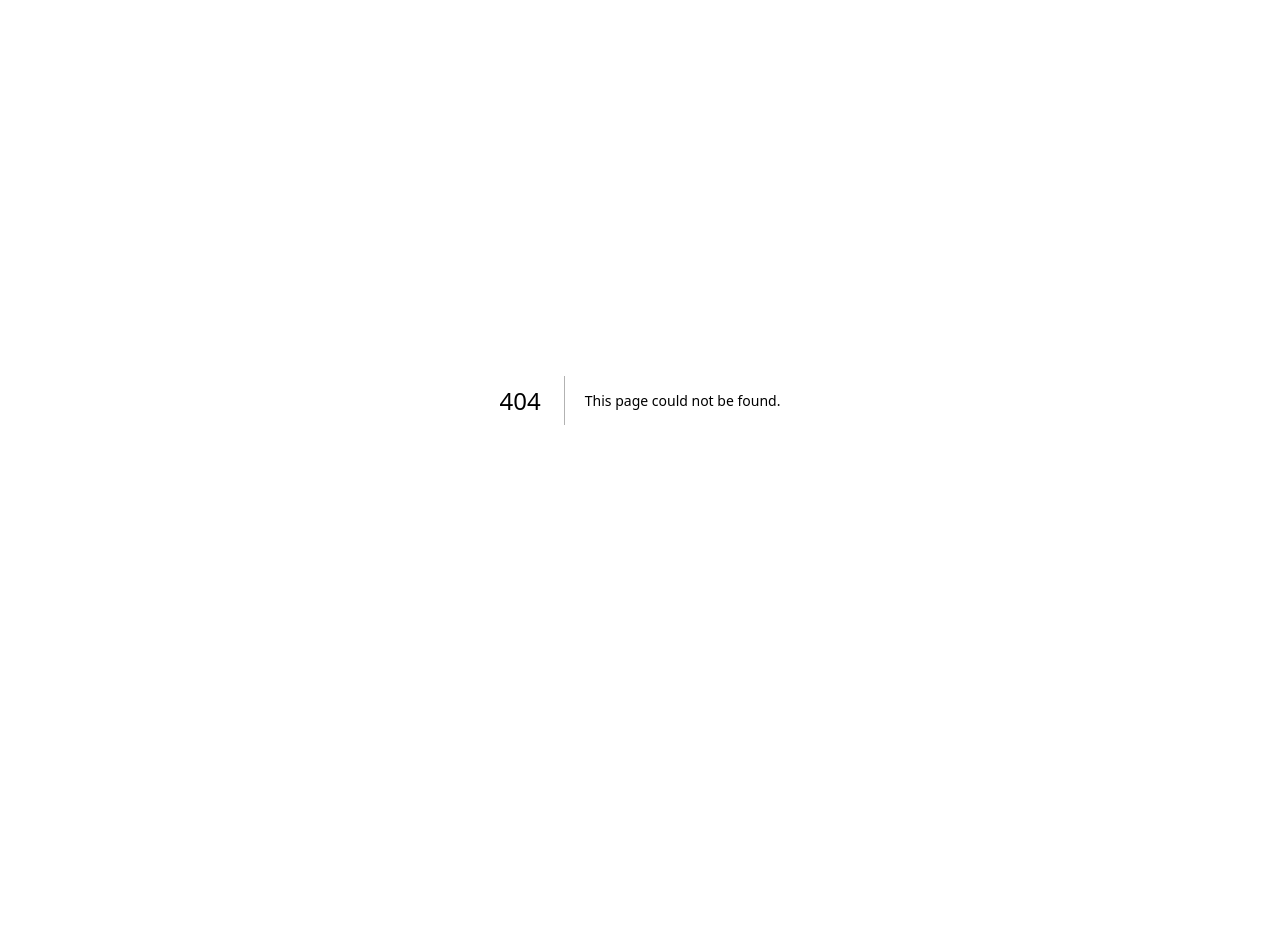
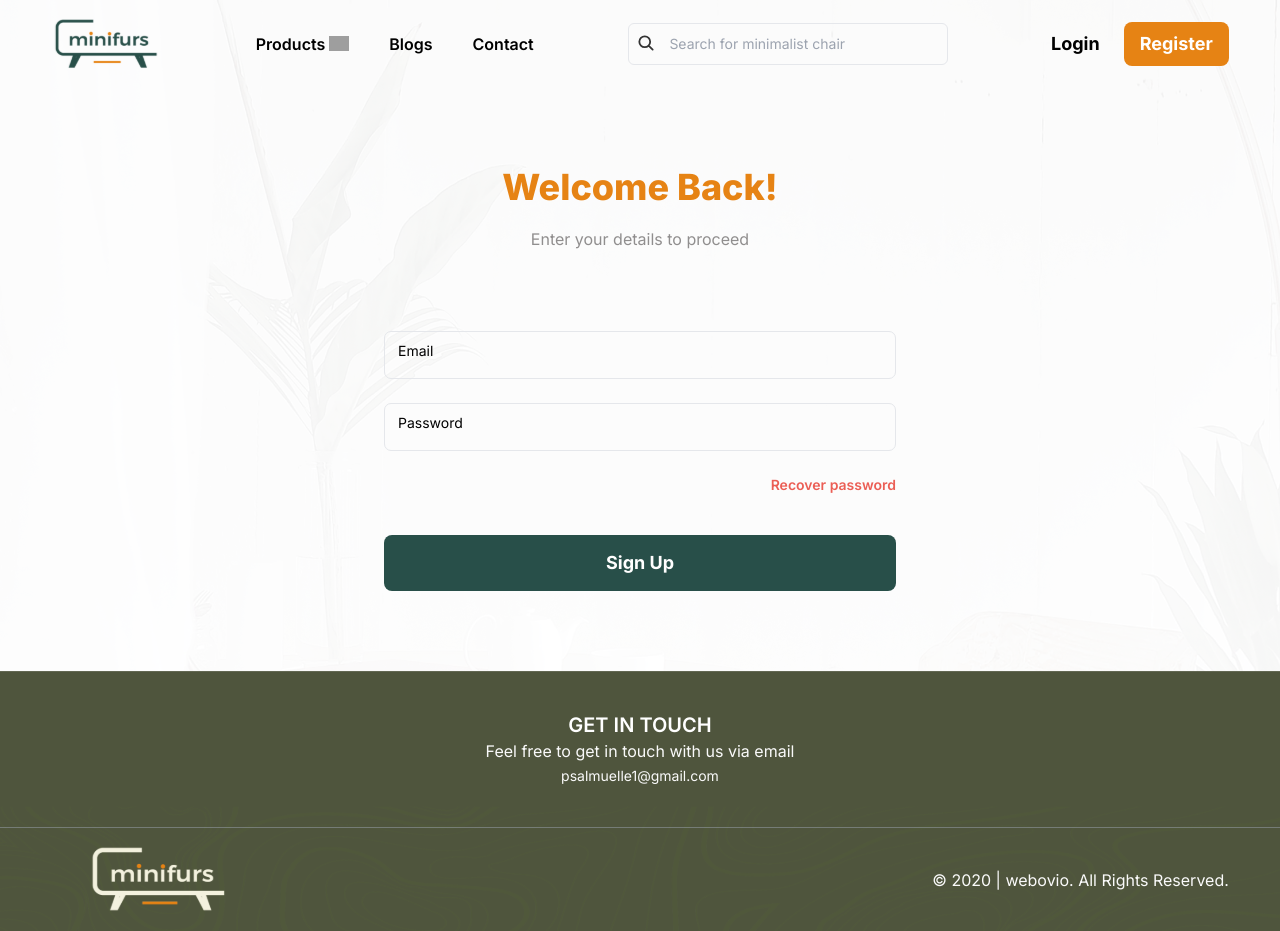
Before and after one commit to psalmuelle/beacons-copy, a Next.js app: page /login in a window 1280 px wide. Before the commit this address had no page. Before the commit the page ends 800 px from the top, so only its background shows below. Built offline with nearby package versions, Linux system fonts and the light colour scheme; grey boxes are pictures that could not be loaded.

Commit message:
feat: create auth frotend

```diff
--- /dev/null
+++ b/app/login/page.tsx
@@ -0,0 +1,39 @@
+import Button from "@/components/Button";
+import Footer from "@/components/Footer";
+import Header from "@/components/Header";
+import Input from "@/components/Input";
+
+const Login = () => {
+  return (
+    <div className="bg-[url('../public/register-bg.png')]">
+      <Header />
+      <div>
+        <h1 className='mt-[10vh] text-4xl max-lg:text-3xl font-extrabold w-fit mx-auto text-primary'>
+          Welcome Back!
+        </h1>
+        <p className='w-fit mx-auto mt-5 text-[#908E8E]'>
+          Enter your details to proceed
+        </p>
+      </div>
+      <section className='my-20 w-[92%] max-w-lg mx-auto'>
+        <form className='flex flex-col gap-6' autoComplete='off'>
+          <Input type='email' label='Email' />
+          <Input type='password' label='Password' />
+
+          <div className='flex justify-end items-center mb-4'>
+            <p className='text-sm text-[#EB5E55] font-semibold cursor-pointer'>
+              Recover password
+            </p>
+          </div>
+
+          <Button className='h-14' bgColor='secondary'>
+            Sign Up
+          </Button>
+        </form>
+      </section>
+      <Footer />
+    </div>
+  );
+};
+
+export default Login;
--- a/app/page.tsx
+++ b/app/page.tsx
@@ -15,10 +15,31 @@ export default function Home() {
     <div>
       <Header />
       <main className=''>
-        <section className="h-[60vh] min-h-[500px] max-lg:h-[50vh] lg:h-[80vh] lg:bg-[url('../public/hero.png')]  max-lg:bg-[url('../public/mobile-hero.png')] bg-no-repeat bg-cover px-[4%] flex justify-start items-center ">
+        <motion.section
+          className="h-[60vh] min-h-[500px] max-lg:h-[50vh] lg:h-[80vh] lg:bg-[url('../public/hero.png')]  max-lg:bg-[url('../public/mobile-hero.png')] bg-no-repeat bg-cover px-[4%] flex justify-start items-center"
+          initial={{ opacity: 0 }}
+          animate={{ opacity: [0.4, 0.6, 0.8, 1] }}
+          transition={{ duration: 1 }}>
           <div className='text-white max-w-2xl flex flex-col items-start gap-4'>
-            <h1 className='text-5xl max-lg:text-3xl font-bold'>
-              Discover Stylish Furniture to Transform Your Space!
+            <h1 className='text-6xl max-md:text-[40px] font-bold'>
+              Discover{"  "}
+              <motion.span className='inline-flex py-1.5 h-[76px] max-md:h-14 overflow-hidden'>
+                <motion.div
+                  animate={{ y: [0, -74, -74, -152, -152] }}
+                  transition={{
+                    delay: 0.1,
+                    duration: 2,
+                    repeat: Infinity,
+                    repeatType: "mirror",
+                    repeatDelay: 1,
+                  }}
+                  className='flex flex-col gap-4 max-md:gap-9'>
+                  <div>Stylish</div>
+                  <div>Classy</div>
+                  <div>Elegant</div>
+                </motion.div>
+              </motion.span>{" "}
+              Furniture to Transform Your Space!
             </h1>
             <p className='text-xl max-lg:text-lg'>
               Find a bright ideal to suit your taste with our great selection of
@@ -28,7 +49,7 @@ export default function Home() {
               <Link href={"/products"}>Shop Now</Link>
             </Button>
           </div>
-        </section>
+        </motion.section>
 
         {/* Categories */}
         <div className='flex justify-center items-center gap-14 max-lg:gap-3 w-2/3 max-lg:w-full h-28 bg-white mx-auto lg:-mt-14 lg:shadow-lg rounded-lg'>
@@ -135,16 +156,16 @@ export default function Home() {
             </div>
           </div>
         </section>
-        <section className=' w-4/5 bg-[#FAFAFA] py-10 px-[4%] rounded-r-lg drop-shadow-md shadow-black -mb-16'>
+        <section className=' w-4/5 bg-[#FAFAFA] py-16 px-[4%] drop-shadow-md -mb-16 mt-20'>
           <h1 className='text-3xl max-lg:text-2xl font-bold text-secondary max-w-sm'>
             Let's make your space amazing together
           </h1>
-          <p className='mt-10 underline text-secondary/70 hover:text-secondary/50 cursor-pointer w-fit'>
+          <p className='mt-6 underline text-secondary/70 hover:text-secondary/50 cursor-pointer w-fit'>
             REACH OUT TO US NOW
           </p>
         </section>
       </main>
-      <Footer/>
+      <Footer />
     </div>
   );
 }
--- /dev/null
+++ b/app/register/page.tsx
@@ -0,0 +1,46 @@
+import Button from "@/components/Button";
+import Footer from "@/components/Footer";
+import Header from "@/components/Header";
+import Input from "@/components/Input";
+
+const Register = () => {
+  return (
+    <div className="bg-[url('../public/register-bg.png')]">
+      <Header />
+      <div>
+        <h1 className='mt-[10vh] text-4xl max-lg:text-3xl font-extrabold w-fit mx-auto text-primary'>
+          Sign Up To Get Started
+        </h1>
+        <p className='w-fit mx-auto mt-5 text-[#908E8E]'>
+          Enter your details to proceed further
+        </p>
+      </div>
+      <section className='my-20 w-[92%] max-w-lg mx-auto'>
+        <form className='flex flex-col gap-6' autoComplete='off'>
+          <Input type='email' label='Email' />
+          <div className='flex justify-between items-center gap-6 max-sm:flex-wrap'>
+            <Input type='text' label='First name' />
+            <Input type='text' label='Last name' />
+          </div>
+          <Input type='password' label='Password' />
+
+          <div className='flex justify-center items-center gap-2 mb-4'>
+            <input id='tac' type='radio' className='accent-secondary' />
+            <label
+              htmlFor='tac'
+              className='w-fit text-sm font-bold text-[#908E8E]'>
+              I agree with terms and conditions
+            </label>
+          </div>
+
+          <Button className='h-14' bgColor='secondary'>
+            Sign Up
+          </Button>
+        </form>
+      </section>
+      <Footer />
+    </div>
+  );
+};
+
+export default Register;
--- a/components/Footer.tsx
+++ b/components/Footer.tsx
@@ -2,15 +2,15 @@ import Image from "next/image";
 
 const Footer = () => {
   return (
-    <footer className="bg-[url('../public/footer-bg.png')] bg-contain text-[#FAFAFA] text-center px-[4%] pt-20">
-      <div className='py-10'>
+    <footer className="bg-[url('../public/footer-bg.png')] bg-cover text-[#FAFAFA] text-center ">
+      <div className='py-10 px-[4%]'>
         <h1 className='text-white text-xl font-semibold '>GET IN TOUCH</h1>
         <p className=''>Feel free to get in touch with us via email</p>
         <a href='mailto:psalmuelle1@gmail.com' className='text-sm'>
           psalmuelle1@gmail.com
         </a>
       </div>
-      <div className='flex justify-center items-center flex-wrap gap-4 py-4'>
+      <div className='flex justify-center md:justify-between items-center flex-wrap gap-4 py-4 border-t border-gray-400/50 px-[4%]'>
         <Image width={217} height={70} src={"/logo-white.svg"} alt='Logo' />
         <p>&copy; 2020 | webovio. All Rights Reserved.</p>
       </div>
--- a/components/Header.tsx
+++ b/components/Header.tsx
@@ -77,13 +77,14 @@ const Search = () => {
 
 // Header Component
 const Header = () => {
-  const login = true;
+  const login = false;
   const [openNav, setOpenNav] = useState(false);
 
   return (
     <header className='relative flex justify-between items-center px-[4%] py-4'>
+      <Link href={'/'}>
       <Image width={110} height={55} src={"/logo.svg"} alt='Minifurs' />
-
+      </Link>
       <div className='max-lg:hidden'>
         <Nav />
       </div>
@@ -135,9 +136,11 @@ const Header = () => {
       <AnimatePresence>
         {openNav && (
           <motion.div
-            initial={{ x: 320, y: -500, opacity: 0 }}
-            animate={{ x: 0, y: 0, opacity: 1 }}
-            className='absolute lg:hidden bg-secondary gap-10 text-white flex justify-center items-center flex-col top-20 left-0 w-full h-[80vh] font-semibold'>
+            initial={{  y: -500, opacity: 0 }}
+            animate={{  y: 0, opacity: 1 }}
+            exit={{x:0, y:-500, opacity:0}}
+            transition={{type:'tween'}}
+            className='absolute lg:hidden bg-secondary gap-10 text-white flex justify-center items-center flex-col top-20 left-0 w-full h-[80vh] font-semibold z-50'>
             <Link
               href={"/products"}
               className=' rounded-full hover:bg-gray-100 transition-all p-1.5 '>
@@ -158,7 +161,9 @@ const Header = () => {
                 <Link href={"/contact"}> Contact</Link>
               </div>
             ) : (
-              <div className='flex justify-center flex-col items-center gap-6'>
+              <div className='flex justify-center items-center flex-col gap-10'>
+                 <Link href={"/blogs"}>Blogs</Link>
+                <Link href={"/contact"}> Contact</Link>
                 <Link href={"/login"} className='font-bold text-lg  px-2 py-1'>
                   Login
                 </Link>
--- a/components/Input.tsx
+++ b/components/Input.tsx
@@ -1,15 +1,25 @@
 
 
-const Input = ()=>{
+
+interface InputProps {
+  type: string;
+  label: string;
+}
+
+const Input:React.FC<InputProps> = ({type, label})=>{
     return(
-        <div className="relative h-10 w-full min-w-[200px]">
+        <div className="relative h-12 w-full min-w-[200px]">
         <input
-          className="peer h-full w-full rounded-[7px] border border-blue-gray-200 border-t-transparent bg-transparent px-3 py-2.5 font-sans text-sm font-normal text-blue-gray-700 outline outline-0 transition-all placeholder-shown:border placeholder-shown:border-blue-gray-200 placeholder-shown:border-t-blue-gray-200 focus:border-2 focus:border-teal-500 focus:border-t-transparent focus:outline-0 disabled:border-0 disabled:bg-blue-gray-50"
+          className="peer h-full w-full rounded-[7px] border border-t-transparent bg-transparent px-3 py-2.5 text-blue-gray-700 outline outline-0 transition-all placeholder-shown:border placeholder-shown:border-blue-gray-200 placeholder-shown:border-t-gray-200 focus:border-2 focus:border-secondary focus:border-t-transparent focus:outline-0 disabled:border-0"
           placeholder=" "
+          type={type}
         />
-        <label className="before:content[' '] after:content[' '] pointer-events-none absolute left-0 -top-1.5 flex h-full w-full select-none text-[11px] font-normal leading-tight text-blue-gray-400 transition-all before:pointer-events-none before:mt-[6.5px] before:mr-1 before:box-border before:block before:h-1.5 before:w-2.5 before:rounded-tl-md before:border-t before:border-l before:border-blue-gray-200 before:transition-all after:pointer-events-none after:mt-[6.5px] after:ml-1 after:box-border after:block after:h-1.5 after:w-2.5 after:flex-grow after:rounded-tr-md after:border-t after:border-r after:border-blue-gray-200 after:transition-all peer-placeholder-shown:text-sm peer-placeholder-shown:leading-[3.75] peer-placeholder-shown:text-blue-gray-500 peer-placeholder-shown:before:border-transparent peer-placeholder-shown:after:border-transparent peer-focus:text-[11px] peer-focus:leading-tight peer-focus:text-teal-500 peer-focus:before:border-t-2 peer-focus:before:border-l-2 peer-focus:before:border-teal-500 peer-focus:after:border-t-2 peer-focus:after:border-r-2 peer-focus:after:border-teal-500 peer-disabled:text-transparent peer-disabled:before:border-transparent peer-disabled:after:border-transparent peer-disabled:peer-placeholder-shown:text-blue-gray-500">
-          Input Teal
+        <label className="before:content[' '] after:content[' '] pointer-events-none absolute left-0 -top-1.5 flex h-full w-full select-none text-[11px] font-normal leading-tight transition-all before:pointer-events-none before:mt-[6.5px] before:mr-1 before:box-border before:block before:h-1.5 before:w-2.5 before:rounded-tl-md before:border-t before:border-l before:border-blue-gray-200 before:transition-all after:pointer-events-none after:mt-[6.5px] after:ml-1 after:box-border after:block after:h-1.5 after:w-2.5 after:flex-grow after:rounded-tr-md after:border-t after:border-r after:border-blue-gray-200 after:transition-all peer-placeholder-shown:text-sm peer-placeholder-shown:leading-[3.75] peer-placeholder-shown:text-blue-gray-500 peer-placeholder-shown:before:border-transparent peer-placeholder-shown:after:border-transparent peer-focus:text-[11px] peer-focus:leading-tight peer-focus:text-secondary peer-focus:before:border-t-2 peer-focus:before:border-l-2 peer-focus:before:border-secondary peer-focus:after:border-t-2 peer-focus:after:border-r-2 peer-focus:after:border-secondary peer-disabled:text-transparent peer-disabled:before:border-transparent peer-disabled:after:border-transparent peer-disabled:peer-placeholder-shown:text-blue-gray-500">
+          {label}
         </label>
       </div>
     )
 }
+
+
+export default Input
```
Also changed, not shown: public/register-bg.png (added), public/title-bg.png (added).
